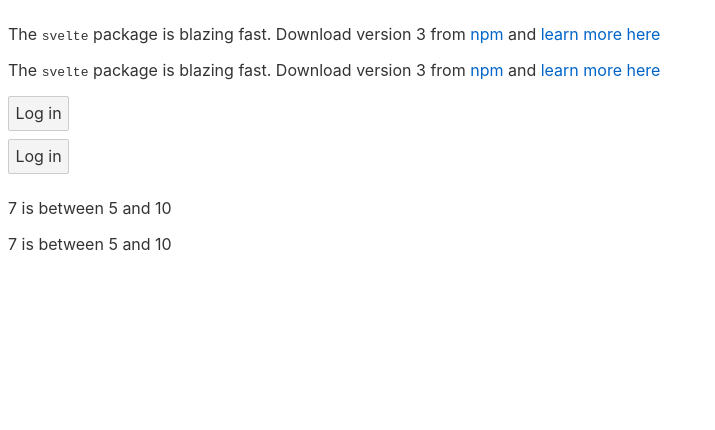
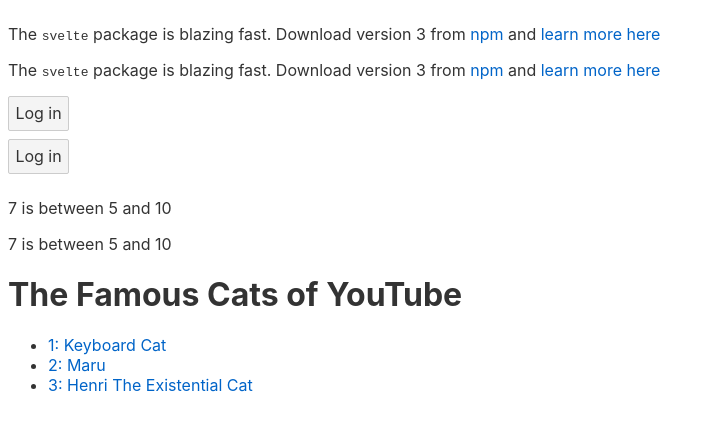
Before and after one commit to Annie-Huang/my-svelte-project2, a Svelte app: page / in a window 1280 px wide. Shown: the top 430 px of the page, without its empty margins (0-715 px from the left). Built offline with nearby package versions, Linux system fonts and the light colour scheme.

Commit message:
Logic - Each blocks

```diff
--- a/src/App.svelte
+++ b/src/App.svelte
@@ -16,6 +16,12 @@
     }
 
     let x = 7;
+
+    let cats = [
+        { id: 'J---aiyznGQ', name: 'Keyboard Cat' },
+        { id: 'z_AbfPXTKms', name: 'Maru' },
+        { id: 'OUtn3pvWmpg', name: 'Henri The Existential Cat' }
+    ];
 </script>
 
 <!-- Conversely, if you need to reference all the props that were passed into a component,
@@ -70,3 +76,21 @@
 {:else}
         <p>{x} is between 5 and 10</p>
 {/if}
+
+
+
+<h1>The Famous Cats of YouTube</h1>
+
+<ul>
+    <!-- The expression (cats, in this case) can be any array or array-like object (i.e. it has a length property).
+         You can loop over generic iterables with each [...iterable].-->
+<!--    {#each cats as cat}-->
+<!--    {#each cats as cat, i}-->
+<!--        <li><a target="_blank" href="https://www.youtube.com/watch?v={cat.id}">-->
+<!--            {i + 1}: {cat.name}-->
+    {#each cats as { id, name }, i}
+        <li><a target="_blank" href="https://www.youtube.com/watch?v={id}">
+            {i + 1}: {name}
+        </a></li>
+    {/each}
+</ul>
```
